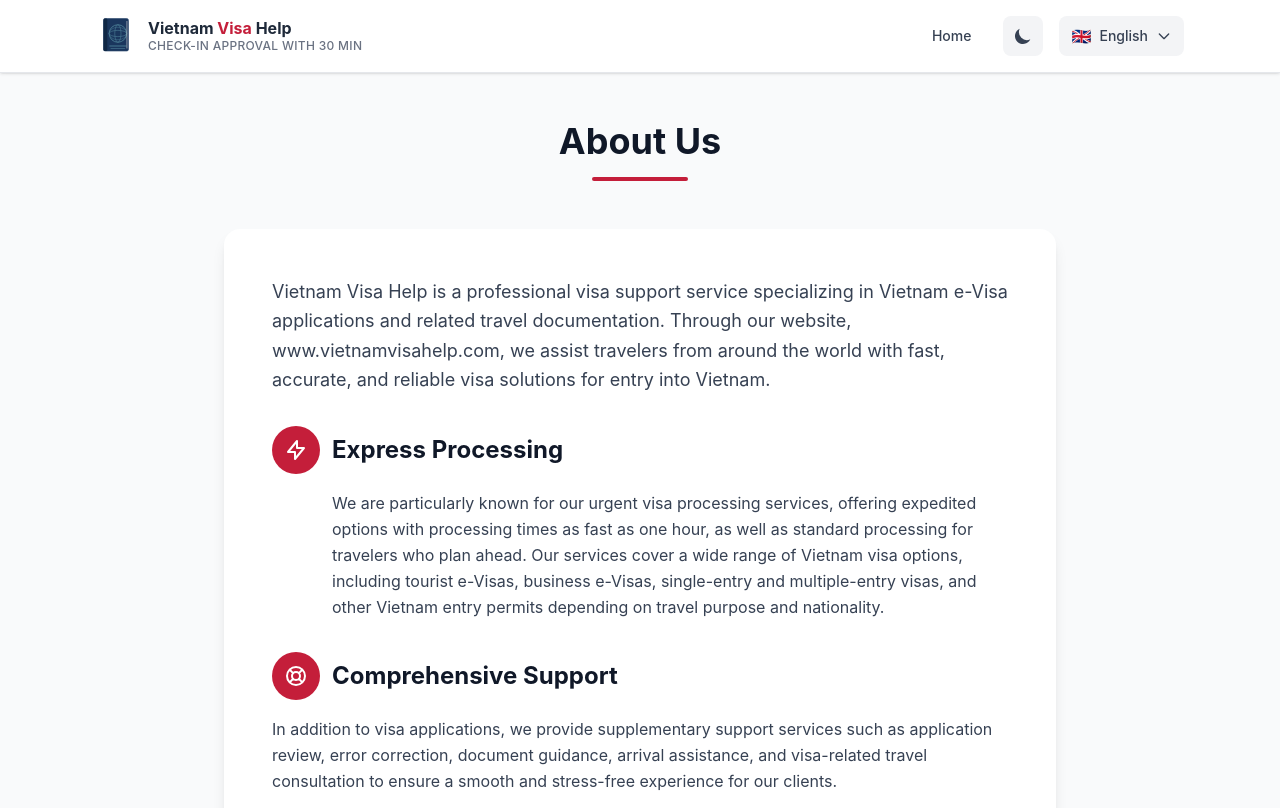
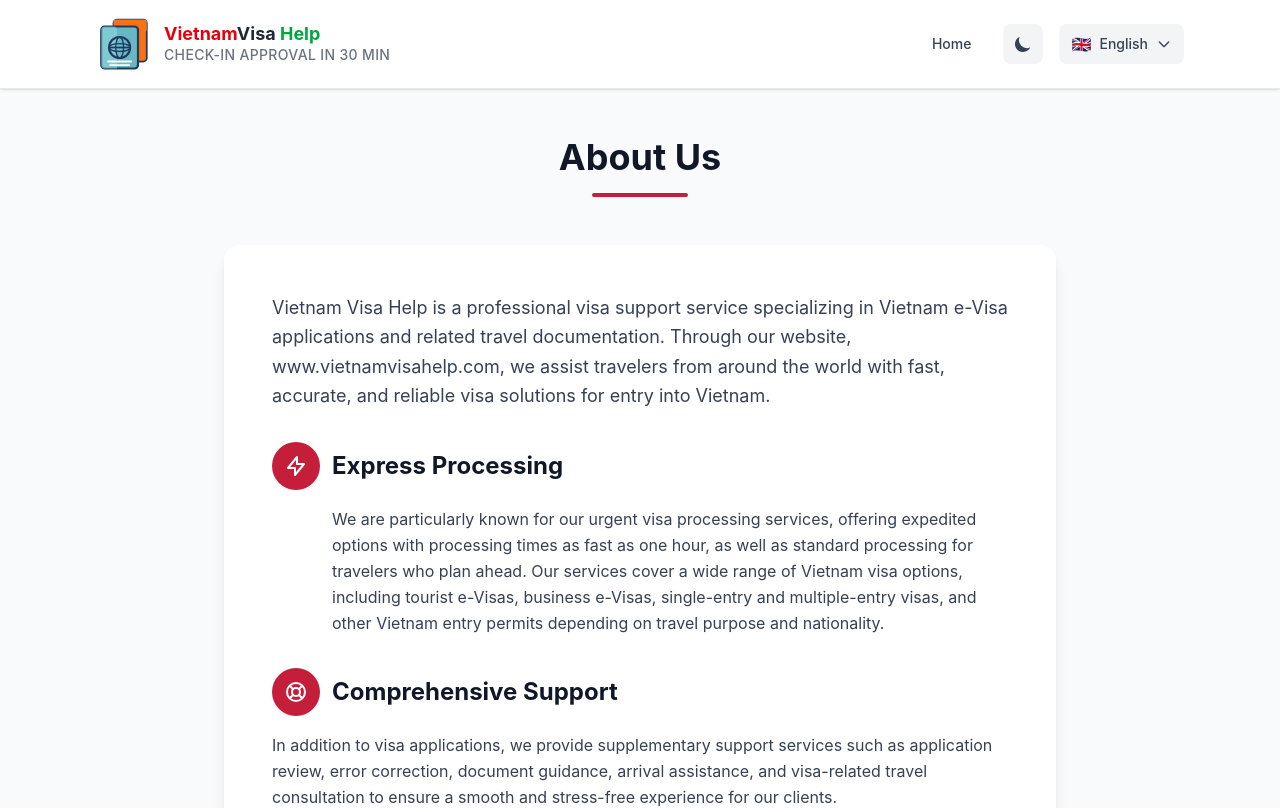
Before and after one commit to JuhanKuusk/vietnam-fast-visa, a Next.js app in the folder app/: page /about in a window 1280 px wide. Shown: the top 808 px of the page. Built offline with nearby package versions, Linux system fonts and the light colour scheme.

Commit message:
feat: update logo with new passport icon, 40% bigger, colored text (Vietnam=red, Visa=black, Help=green)

```diff
--- a/app/src/components/ui/logo.tsx
+++ b/app/src/components/ui/logo.tsx
@@ -1,4 +1,6 @@
 "use client";
+
+import Image from "next/image";
 
 interface LogoProps {
   size?: "sm" | "md" | "lg";
@@ -8,57 +10,57 @@
 }
 
 export function Logo({ size = "md", showTagline = true, className = "", variant = "auto" }: LogoProps) {
+  // Sizes increased by 40%
   const sizes = {
-    sm: { icon: 32, text: "text-sm", tagline: "text-[10px]" },
-    md: { icon: 40, text: "text-base", tagline: "text-xs" },
-    lg: { icon: 56, text: "text-xl", tagline: "text-sm" },
+    sm: { icon: 45, text: "text-base", tagline: "text-[11px]" },     // was 32 -> 45
+    md: { icon: 56, text: "text-lg", tagline: "text-sm" },           // was 40 -> 56
+    lg: { icon: 78, text: "text-2xl", tagline: "text-base" },        // was 56 -> 78
   };
 
   const { icon, text, tagline } = sizes[size];
 
   return (
     <div className={`flex items-center gap-2 sm:gap-3 ${className}`}>
-      {/* Passport Icon */}
+      {/* Passport Icon - New design */}
       <div style={{ width: icon, height: icon }} className="flex-shrink-0">
         <svg viewBox="0 0 64 64" fill="none" xmlns="http://www.w3.org/2000/svg" className="w-full h-full">
-          {/* Passport book - main shape */}
-          <rect x="12" y="4" width="40" height="52" rx="3" fill="#1a365d" stroke="#2d4a6f" strokeWidth="1"/>
+          {/* Background passport (orange/visa behind) */}
+          <rect x="20" y="4" width="38" height="48" rx="4" fill="#f97316" stroke="#1e3a5f" strokeWidth="2"/>
+          <rect x="20" y="4" width="38" height="14" rx="2" fill="#f97316"/>
 
-          {/* Passport spine/binding */}
-          <rect x="12" y="4" width="6" height="52" fill="#0f2744" rx="2"/>
+          {/* Main passport book - teal/blue */}
+          <rect x="6" y="12" width="42" height="48" rx="4" fill="#67b8c4" stroke="#1e3a5f" strokeWidth="2.5"/>
+
+          {/* Light reflection on passport */}
+          <path d="M6 16 L6 56 Q6 60 10 60 L24 60 L24 16 Q24 12 20 12 L10 12 Q6 12 6 16" fill="#8ed4dc" opacity="0.6"/>
 
           {/* Globe circle */}
-          <circle cx="35" cy="28" r="14" fill="none" stroke="#4a7c94" strokeWidth="1.5"/>
+          <circle cx="27" cy="36" r="12" fill="none" stroke="#1e3a5f" strokeWidth="2.5"/>
 
-          {/* Globe horizontal lines */}
-          <ellipse cx="35" cy="28" rx="14" ry="5" fill="none" stroke="#4a7c94" strokeWidth="1"/>
-          <ellipse cx="35" cy="28" rx="14" ry="10" fill="none" stroke="#4a7c94" strokeWidth="0.75"/>
+          {/* Globe grid lines - horizontal */}
+          <path d="M15 36 h24" stroke="#1e3a5f" strokeWidth="2"/>
+          <ellipse cx="27" cy="36" rx="12" ry="4.5" fill="none" stroke="#1e3a5f" strokeWidth="1.5"/>
 
-          {/* Globe vertical line */}
-          <ellipse cx="35" cy="28" rx="5" ry="14" fill="none" stroke="#4a7c94" strokeWidth="1"/>
+          {/* Globe grid lines - vertical */}
+          <ellipse cx="27" cy="36" rx="4.5" ry="12" fill="none" stroke="#1e3a5f" strokeWidth="1.5"/>
 
           {/* Decorative lines at bottom */}
-          <line x1="22" y1="48" x2="48" y2="48" stroke="#4a7c94" strokeWidth="1.5" strokeLinecap="round"/>
-          <line x1="24" y1="52" x2="46" y2="52" stroke="#4a7c94" strokeWidth="1" strokeLinecap="round"/>
-
-          {/* Page edges visible */}
-          <line x1="50" y1="8" x2="50" y2="52" stroke="#d4d4d4" strokeWidth="0.5"/>
-          <line x1="49" y1="8" x2="49" y2="52" stroke="#e5e5e5" strokeWidth="0.5"/>
+          <line x1="14" y1="52" x2="40" y2="52" stroke="#ffffff" strokeWidth="2.5" strokeLinecap="round"/>
+          <line x1="16" y1="56" x2="38" y2="56" stroke="#ffffff" strokeWidth="2" strokeLinecap="round"/>
         </svg>
       </div>
 
-      {/* Text */}
+      {/* Text - Vietnam (red), Visa (black), Help (green) */}
       <div className="flex flex-col">
         <span className={`${text} font-bold leading-tight`}>
-          <span className={variant === "light" ? "text-gray-100" : variant === "dark" ? "text-gray-800" : "text-gray-800 dark:text-gray-100"}>Vietnam</span>
+          <span className="text-red-600">Vietnam</span>
+          <span className={variant === "light" ? "text-gray-100" : variant === "dark" ? "text-gray-800" : "text-gray-800 dark:text-gray-100"}>Visa</span>
           {" "}
-          <span className="text-[#c41e3a]">Visa</span>
-          {" "}
-          <span className={variant === "light" ? "text-gray-100" : variant === "dark" ? "text-gray-800" : "text-gray-800 dark:text-gray-100"}>Help</span>
+          <span className="text-green-600">Help</span>
         </span>
         {showTagline && (
           <span className={`${tagline} ${variant === "light" ? "text-gray-300" : variant === "dark" ? "text-gray-500" : "text-gray-500 dark:text-gray-400"} uppercase tracking-wide font-medium`}>
-            Check-in Approval with 30 min
+            Check-in Approval in 30 min
           </span>
         )}
       </div>
@@ -67,23 +69,30 @@
 }
 
 // Simplified icon-only version for favicons and small spaces
-export function LogoIcon({ size = 40 }: { size?: number }) {
+export function LogoIcon({ size = 56 }: { size?: number }) {
   return (
     <svg width={size} height={size} viewBox="0 0 64 64" fill="none" xmlns="http://www.w3.org/2000/svg">
       {/* Background */}
-      <rect width="64" height="64" rx="12" fill="#c41e3a"/>
+      <rect width="64" height="64" rx="12" fill="#ffffff"/>
 
-      {/* Passport book */}
-      <rect x="14" y="8" width="36" height="48" rx="3" fill="#1a365d" stroke="white" strokeWidth="1.5"/>
+      {/* Background passport (orange/visa behind) */}
+      <rect x="22" y="6" width="34" height="42" rx="3" fill="#f97316" stroke="#1e3a5f" strokeWidth="1.5"/>
+
+      {/* Main passport book - teal/blue */}
+      <rect x="8" y="14" width="38" height="44" rx="3" fill="#67b8c4" stroke="#1e3a5f" strokeWidth="2"/>
+
+      {/* Light reflection */}
+      <path d="M8 18 L8 54 Q8 58 12 58 L22 58 L22 18 Q22 14 18 14 L12 14 Q8 14 8 18" fill="#8ed4dc" opacity="0.5"/>
 
       {/* Globe */}
-      <circle cx="32" cy="28" r="12" fill="none" stroke="white" strokeWidth="1.5"/>
-      <ellipse cx="32" cy="28" rx="12" ry="4" fill="none" stroke="white" strokeWidth="1"/>
-      <ellipse cx="32" cy="28" rx="4" ry="12" fill="none" stroke="white" strokeWidth="1"/>
+      <circle cx="27" cy="36" r="10" fill="none" stroke="#1e3a5f" strokeWidth="2"/>
+      <path d="M17 36 h20" stroke="#1e3a5f" strokeWidth="1.5"/>
+      <ellipse cx="27" cy="36" rx="10" ry="4" fill="none" stroke="#1e3a5f" strokeWidth="1"/>
+      <ellipse cx="27" cy="36" rx="4" ry="10" fill="none" stroke="#1e3a5f" strokeWidth="1"/>
 
       {/* Lines */}
-      <line x1="20" y1="46" x2="44" y2="46" stroke="white" strokeWidth="1.5" strokeLinecap="round"/>
-      <line x1="22" y1="50" x2="42" y2="50" stroke="white" strokeWidth="1" strokeLinecap="round"/>
+      <line x1="14" y1="50" x2="40" y2="50" stroke="#ffffff" strokeWidth="2" strokeLinecap="round"/>
+      <line x1="16" y1="54" x2="38" y2="54" stroke="#ffffff" strokeWidth="1.5" strokeLinecap="round"/>
     </svg>
   );
 }
```
